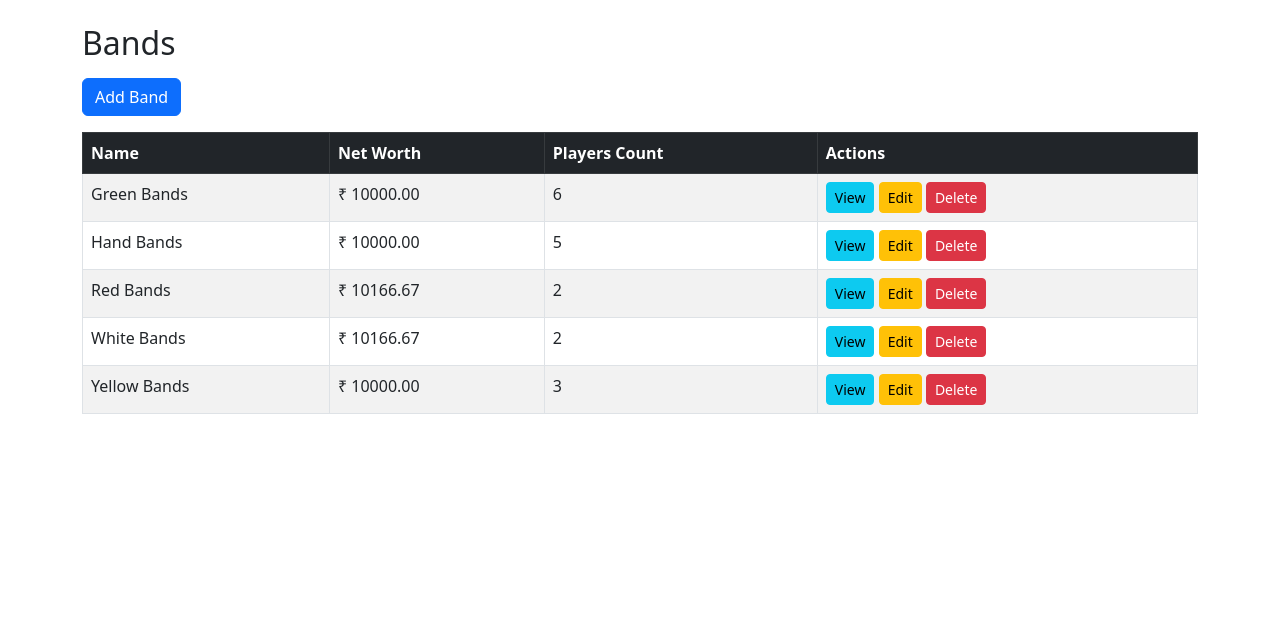
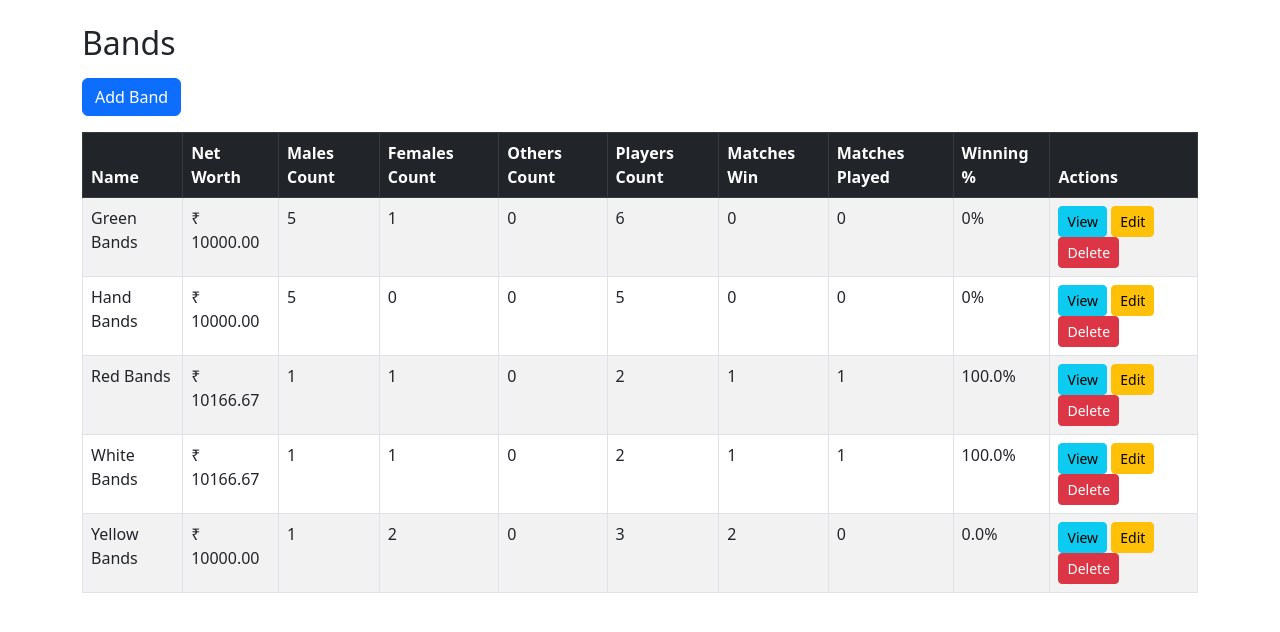
Before and after one commit to bhadrinath95/wrestling, a Django app: page /academy/bands/ in a window 1280 px wide. Shown: the part 56-688 px from the top of the page. Run offline with Django 5.2, Linux system fonts and the light colour scheme; a user stored in the database is signed in; data comes from the database, SQL or seed files in the repository; both versions use the stored data as it was after the commit.

Commit message:
third commit

```diff
--- a/academy/models.py
+++ b/academy/models.py
@@ -11,8 +11,34 @@ class Band(models.Model):
         return self.name
 
     @property
+    def men_count(self):
+        return self.player_band.filter(gender='Male').count()
+
+    @property
+    def women_count(self):
+        return self.player_band.filter(gender='Female').count()
+
+    @property
+    def others_count(self):
+        return self.player_band.filter(gender='Others').count()
+
+    @property
     def player_count(self):
         return self.player_band.count()
+
+    @property
+    def matchesplayed(self):
+        return self.player_band.aggregate(total=models.Sum('matchesplayed'))['total'] or 0
+
+    @property
+    def wins(self):
+        return self.player_band.aggregate(total=models.Sum('wins'))['total'] or 0
+
+    @property
+    def winningpercentage(self):
+        matches = self.matchesplayed
+        wins = self.wins
+        return round((wins / matches) * 100, 2) if matches > 0 else 0
 
 class Player(models.Model):
     GENDER_CHOICES = [
--- a/academy/views.py
+++ b/academy/views.py
@@ -1,6 +1,6 @@
 from django.shortcuts import render, get_object_or_404, redirect
 from .models import Band, Player, Championship
-from .forms import BandForm, PlayerForm, ChampionshipForm
+from .forms import BandForm, PlayerForm, ChampionshipForm, BandFilterForm
 from django.urls import reverse
 from django.contrib.auth.decorators import login_required
 
@@ -51,8 +51,19 @@ def band_delete(request, pk):
 
 @login_required
 def player_list(request):
-    players = Player.objects.all().order_by('name')
-    return render(request, 'academy/players/player_list.html', {'players': players})
+    form = BandFilterForm(request.GET or None)
+
+    players = Player.objects.all().order_by("name")
+    if form.is_valid():
+        band = form.cleaned_data.get("band")
+        if band:
+            players = players.filter(band=band)
+
+    return render(
+        request,
+        "academy/players/player_list.html",
+        {"players": players, "form": form},
+    )
 
 @login_required
 def player_create(request):
--- a/match/models.py
+++ b/match/models.py
@@ -20,6 +20,7 @@ class Notification(models.Model):
     match = models.ForeignKey(SingleMatch, on_delete=models.CASCADE, related_name="match_notification")
 
     content = models.TextField()
+    image_url = models.CharField(max_length=120, null=True, blank=True)
     timestamp = models.DateTimeField(auto_now=False,auto_now_add=True)
 
     def __str__(self):
--- a/templates/academy/bands/band_list.html
+++ b/templates/academy/bands/band_list.html
@@ -9,7 +9,13 @@
     <tr>
       <th>Name</th>
       <th>Net Worth</th>
+      <th>Males Count</th>
+      <th>Females Count</th>
+      <th>Others Count</th>
       <th>Players Count</th>
+      <th>Matches Win</th>
+      <th>Matches Played</th>
+      <th>Winning %</th>
       <th>Actions</th>
     </tr>
   </thead>
@@ -18,7 +24,13 @@
     <tr>
       <td>{{ band.name }}</td>
       <td>₹ {{ band.networth|floatformat:2 }}</td>
+      <td>{{ band.men_count }}</td>
+      <td>{{ band.women_count }}</td>
+      <td>{{ band.others_count }}</td>
       <td>{{ band.player_count }}</td>
+      <td>{{ band.matchesplayed }}</td>
+      <td>{{ band.wins }}</td>
+      <td>{{ band.winningpercentage }}%</td>
       <td>
         <a href="{% url 'band-view' band.id %}" class="btn btn-info btn-sm">View</a>
         <a href="{% url 'band-update' band.id %}" class="btn btn-warning btn-sm">Edit</a>
--- a/templates/academy/players/player_list.html
+++ b/templates/academy/players/player_list.html
@@ -4,7 +4,11 @@
   <h2>Players</h2>
   <a href="{% url 'player-create' %}" class="btn btn-success">+ Add Player</a>
 </div>
-
+<div class="row">
+  <form method="GET" class="mb-3">
+    {{ form.band }}
+  </form>
+</div>
 <div class="table-responsive">
 <table class="table table-hover table-bordered">
   <thead class="table-dark">
--- a/templates/matches/singlematch_detail.html
+++ b/templates/matches/singlematch_detail.html
@@ -66,6 +66,10 @@ img {
             <div class="col">
             <div class="card shadow-sm">
                 <div class="card-body">
+                {% if note.image_url %}
+                    <img src="https://raw.githubusercontent.com/tenctech10c/BWEImages/main/{{ note.image_url }}"
+                            alt="{{ note.image_url }}" class="img-fluid rounded mb-2">
+                {% endif %}
                 <p class="card-text">{{ note.content|linebreaksbr }}</p>
                 <p class="text-muted small mb-0">
                     {{ note.timestamp|date:"M d, Y H:i" }}
```
Also changed, not shown: academy/forms.py (+8 -0 lines), templates/academy/view.html (+13 -1 lines), db.sqlite3, match/migrations/0005_notification_image_url.py (added).
